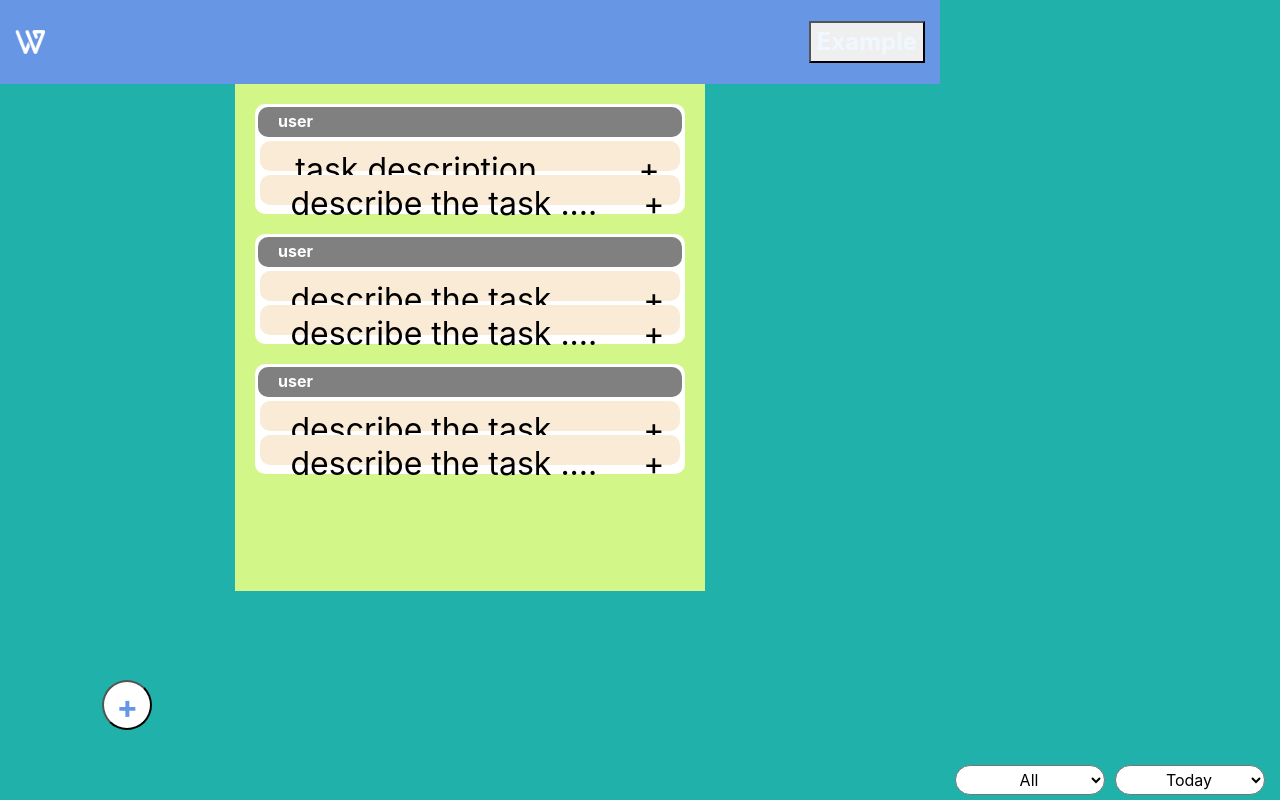
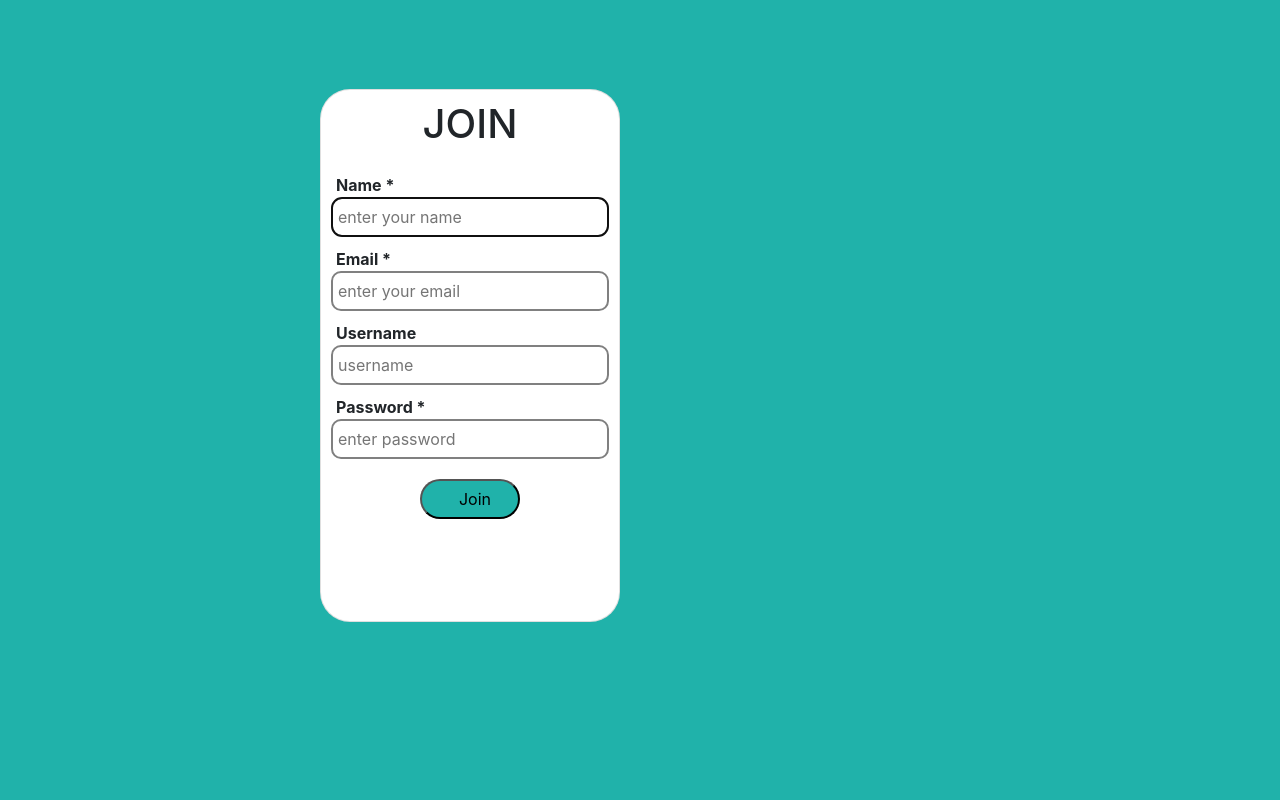
Before and after one commit to mudassirgithub/worklog-frontend, a React (Create React App) app: page /join in a window 1280 px wide. Built offline with nearby package versions, Linux system fonts and the light colour scheme.

Commit message:
Updating Components with some buttons

```diff
--- a/src/App.css
+++ b/src/App.css
@@ -22,7 +22,7 @@
 }
 
 
-.wrapper2{
+/* .wrapper2{
   background-color: lightseagreen;
   margin: 0;
   padding:0;
@@ -32,10 +32,10 @@
   grid-template-columns: 1fr  ;
   grid-template-rows: 0.3fr 0.2fr 4fr;
   grid-template-areas: "h" "sh" "m";
-}
+} */
 
 
-
+/* /*
 @media screen and (min-width: 34em){
   .wrapper2{
     display: grid;
--- a/src/App.js
+++ b/src/App.js
@@ -1,82 +1,40 @@
-import React,{Component} from 'react';
-import './App.css';
-import 'bootstrap/dist/css/bootstrap.min.css';
-import Cover from './Components/Cover/Cover';
-// import Join from './Components/Join/Join';
-// import Login from './Components/Login/Login';
-import Navbar from './Components/Navbar/Navbar';
-import Float from './Components/Float/Float';
-import Filter from './Components/Filter/Filter';
-import Usercard  from './Components/Usercard/Usercard'
+import React, { Component } from 'react'
+import './App.css'
+import 'bootstrap/dist/css/bootstrap.min.css'
+import Cover from './Components/Cover/Cover'
+import Join from './Components/Join/Join'
+import Login from './Components/Login/Login'
+import Navbar from './Components/Navbar/Navbar'
+import Float from './Components/Float/Float'
+import Filter from './Components/Filter/Filter'
+import Usercard from './Components/Usercard/Usercard'
+import { BrowserRouter as Router, Route } from 'react-router-dom'
 
+const LOGIN = false
 
-
-
-
-
-
-
-
-
-class App extends Component{
-  constructor(props) {
-    super(props);
-    this.state = {
-      cover: false,
-      join: false,
-      login: false,
-      ifError: false
-    };
+class App extends Component {
+  render () {
+    return (
+      <Router>
+        {LOGIN ? (
+          <div className='wrapper2'>
+            <Navbar />
+            <Float />
+            <Filter />
+            <Usercard />
+          </div>
+        ) : (
+          <div className='wrapper'>
+            <Route exact path='/' component={Cover} />
+            <Route path='/login' component={Login} />
+            <Route path='/join' component={Join} />
+          </div>
+        )}
+      </Router>
+    )
   }
 
+  // onRouteChange = withRouter(({ history })  => { history.push('/login')});
+}
 
-  render(){
-      return (
-        // <div className="wrapper">
-          <div className="wrapper2">
-          <Navbar/>
-          <Float/>
-          <Filter/>
-          <Usercard/>
-            {this.state.cover?<Cover getJoin={this.getJoin} getLogin={this.getLogin}/> : ""}
-            {/* {this.state.join?<Join ifError={this.state.ifError}/> : ""}
-            {this.state.login?<Login ifError = {this.state.ifError} /> : ""} */}
-
-         </div>
-      );
-    }
-
-  getJoin = () => {
-    this.setState({
-      cover: false,
-      join: true,
-      login: false
-    });
-    // history.pushState(stateData);
-  }
-
-  getLogin = () => {
-    this.setState({
-      cover: false,
-      join: false,
-      login: true
-    });
-    // history.pushState(stateData);
-  }
-
-  getCover = () => {
-    this.setState({
-      cover: true,
-      join: false,
-      login: false
-    });
-  }
-
-
-  }
-
-
-
-
-
-export default App;
+export default App
--- a/src/Components/Cover/Cover.js
+++ b/src/Components/Cover/Cover.js
@@ -1,24 +1,43 @@
-import React from 'react';
-import logo from './logo.png';
-import './Cover.css';
+import React from 'react'
+import logo from './logo.png'
+import './Cover.css'
 
-class Cover extends React.Component{
+class Cover extends React.Component {
+  render () {
+    return (
+      <div className='intro'>
+        <div className='logo'>
+          <img src={logo} alt={'logoimage'} />
+        </div>
+        <span>
+          Worklog is a collaborative tool for workspaces to log todo's...
+        </span>
+        <div>
+          {/* <button type="button" name="join" className="c-btn" >Join</button> */}
+          {/* <button type="button" onClick={this.props.onRouteChange} name="login" className="c-btn">Log in</button> */}
+          <button
+            type='button'
+            className='c-btn'
+            onClick={() => {
+              this.props.history.push('/join')
+            }}
+          >
+            Join
+          </button>
 
-    render(){
-        return (
-            <div className="intro">
-                <div className='logo'>
-                    <img src={logo}alt={'logoimage'}/>
-                </div>
-                <span>Worklog is a collaborative tool for workspaces to log todo's...</span>
-                <div>
-                    <button type="button" onClick={this.props.getJoin} name="join" className="c-btn">Join</button>
-                    <button type="button" onClick={this.props.getLogin} name="login" className="c-btn">Log in</button>
-
-                </div>
-            </div>
-        );
-    }
+          <button
+            type='button'
+            className='c-btn'
+            onClick={() => {
+              this.props.history.push('/login')
+            }}
+          >
+            Login
+          </button>
+        </div>
+      </div>
+    )
+  }
 }
 
-export default Cover;
+export default Cover
--- a/src/Components/Float/Float.css
+++ b/src/Components/Float/Float.css
@@ -9,5 +9,4 @@
     border-radius: 50%;
     top:85%;
     left: 8%;
-    text-align: center;
 }
--- a/src/Components/Join/Join.js
+++ b/src/Components/Join/Join.js
@@ -1,65 +1,97 @@
- import React from 'react';
- import './Join.css';
-// import ErrorCmp from './ErrorCmp/ErrorCmp';
-
-
+import React from 'react'
+import './Join.css'
+import ErrorCmp from '../ErrorCmp/ErrorCmp';
 
 class Join extends React.Component {
-     constructor(props){
-         super(props);
+  constructor (props) {
+    super(props)
     this.state = {
-            name: "",
-            email:"",
-            username:"",
-            password:"",
-            joinError:"sfsfsf"
-         };
+      name: '',
+      email: '',
+      username: '',
+      password: '',
+      joinError: ''
+    }
   }
 
-    render() {
-        return(
-            <form className ="card">
-                <div className="card-title">
+  render () {
+    return (
+      <form className='card'>
+        <div className='card-title'>
           <h1>JOIN</h1>
         </div>
         {/* {this.props.ifError ?  <ErrorCmp error={this.state.joinError}/> : "" } */}
-                <div className="card-item">
+        {this.state.joinError && <ErrorCmp error={this.state.joinError}/>}
+
+        <div className='card-item'>
           <label>Name *</label>
-                    <input type = "text" required  placeholder="enter your name" autoFocus="true" onChange = {this.onChange} name="name"></input>
+          <input
+            type='text'
+            required
+            placeholder='enter your name'
+            autoFocus
+            onChange={this.onChange}
+            name='name'
+          />
         </div>
-                <div className="card-item">
+        <div className='card-item'>
           <label>Email *</label>
-                    <input type = "email" required  placeholder="enter your email" onChange = {this.onChange} name="email"></input>
+          <input
+            type='email'
+            required
+            placeholder='enter your email'
+            onChange={this.onChange}
+            name='email'
+
+          />
         </div>
-                <div className="card-item">
+        <div className='card-item'>
           <label>Username</label>
-                    <input type = "text" required placeholder="@ username" onChange = {this.onChange} name="username"></input>
+          <input
+            type='text'
+            required
+            pattern='[a-z0-9]{6,18}'
+            title='use no special ,Uppercase characters & length upto six to eighteen'
+            placeholder='username'
+            onChange={this.onChange}
+            name='username'
+          />
         </div>
-                <div className="card-item">
+        <div className='card-item'>
           <label>Password *</label>
-                    <input type = "password" required placeholder="enter password" pattern = ".{6,10}" title="use any characters upto length six to ten" onChange = {this.onChange} name="password"></input>
+          <input
+            type='password'
+            required
+            placeholder='enter password'
+            pattern='.[A-Za-z0-9]{6,10}'
+            title='use no special characters &  length upto six to ten'
+            onChange={this.onChange}
+            name='password'
+          />
         </div>
 
-                <div className="card-btn">
-                    <button type="submit" onClick={this.onSubmitJoinForm} className="c-btn">Join</button>
+        <div className='card-btn'>
+          <button
+            type='submit'
+            onClick={this.onSubmitJoinForm}
+            className='c-btn'
+          >
+            Join{' '}
+          </button>
         </div>
-
       </form>
-        );
+    )
   }
   onChange = (event) => {
     this.setState({
-            [event.target.name] : event.target.value
-        });
+      [event.target.name]: event.target.value
+    })
   }
-
-
-
 
   onSubmitJoinForm = () => {
     fetch('http://getworklog.herokuapp.com/join', {
       method: 'post',
-            headers: {'Content-Type': 'application/json'},
+      headers: { 'Content-Type': 'application/json' },
       body: JSON.stringify({
         email: this.state.email,
         username: this.state.username,
@@ -67,7 +99,16 @@
         name: this.state.name
       })
     })
+      .then(response => response.json())
+      .then(data  => {
+        if (data.hasError === true) {
+          console.log(data.msg);
+          this.setState((state) => {
 
-        }}
+          });
+        }
+      })
+  }
+}
 
-export default Join;
+export default Join
--- a/src/Components/Login/Login.js
+++ b/src/Components/Login/Login.js
@@ -1,49 +1,64 @@
-import React from 'react';
-import './Login.css';
+import React from 'react'
+import './Login.css'
+import ErrorCmp from '../ErrorCmp/ErrorCmp'
 // import ErrorCmp from './ErrorCmp/ErrorCmp';
 
-
-class Login extends React.Component{
-    constructor(props){
-        super(props);
+class Login extends React.Component {
+  constructor (props) {
+    super(props)
     this.state = {
-            username:"",
-            password:"",
-            loginError: "daaDAda"
-        };
-
+      username: '',
+      password: '',
+      loginError: ''
+    }
   }
 
-    render(){
-        return(
-            <div className ="card">
-                <div className="card-title">
+  render () {
+    return (
+      <div className='card'>
+        <div className='card-title'>
           <h1>LOGIN</h1>
         </div>
-                <div className="card-item">
+        {this.state.loginError && <ErrorCmp />}
+        <div className='card-item'>
           <label>Username</label>
-                <input type = "text" required onChange = {this.onChange} name="username" placeholder="@ username"></input>
+          <input
+            type='text'
+            required
+            onChange={this.onChange}
+            name='username'
+            placeholder='username'
+            pattern='[a-z0-9]{6,18}'
+            title='use no special ,Uppercase characters & length upto six to eighteen'
+          />
         </div>
-                <div className="card-item">
+        <div className='card-item'>
           <label>Password</label>
-                <input type = "password" required placeholder="enter password" onChange = {this.onChange} name="password" pattern = ".{6,10}" title="use any characters upto length six to ten"></input>
+          <input
+            type='password'
+            required
+            placeholder='enter password'
+            onChange={this.onChange}
+            name='password'
+            pattern='.[A-Za-z0-9]{6,10}'
+            title='use no special characters & length upto six to ten'
+          />
         </div>
 
-                <div className="card-btn">
-                <button type="submit" className="c-btn">Login</button>
+        <div className='card-btn'>
+          <button type='submit' className='c-btn'>
+            Login
+          </button>
         </div>
-
       </div>
-        );
+    )
   }
 
-
-    onChange = (event) => {
+  onChange = event => {
     this.setState({
-            [event.target.name] : event.target.value
-        });
+      [event.target.name]: event.target.value
+    })
+  }
 }
 
-}
-
-export default Login;
+export default Login
```
Also changed, not shown: package.json (+11 -0 lines), src/Components/ErrorCmp/ErrorCmp.js (+11 -9 lines), 1 other file (tests, documents, lock files or other folders). Lines whose indentation alone changed are shown as unchanged.
